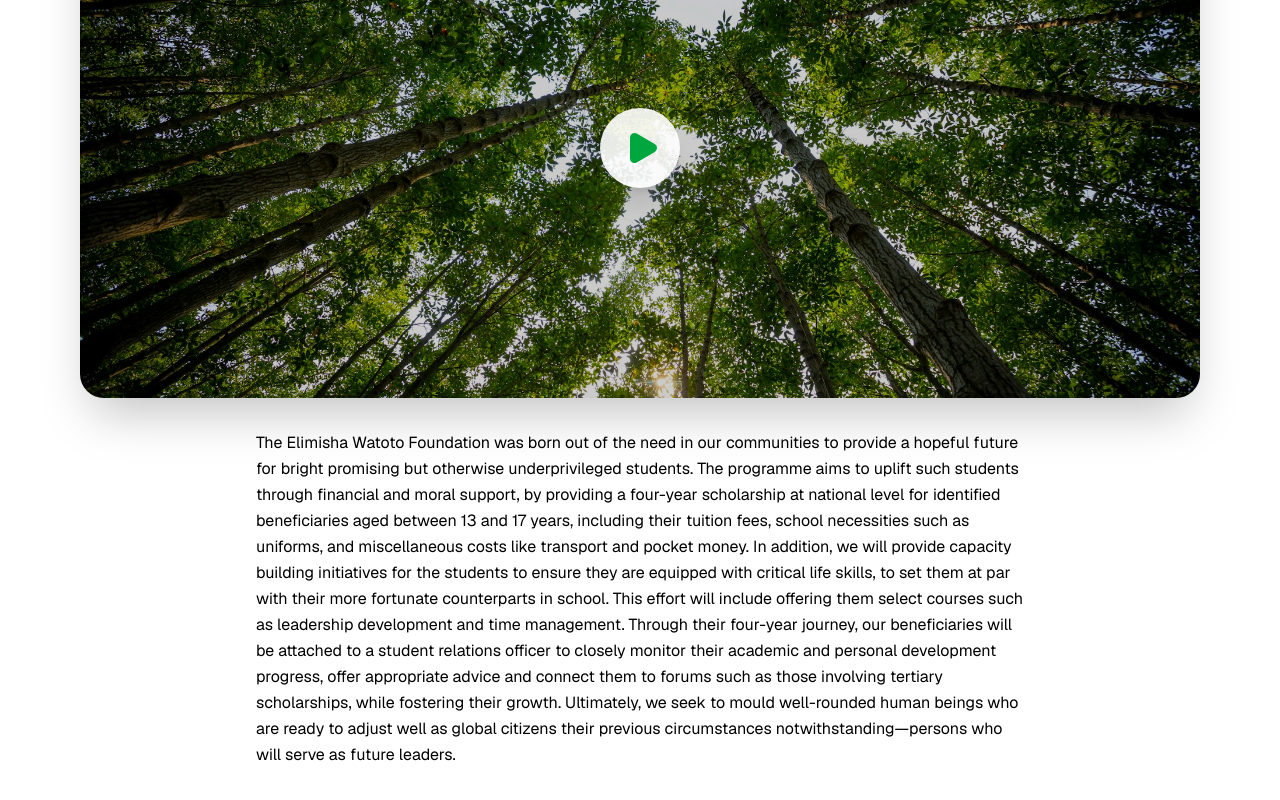
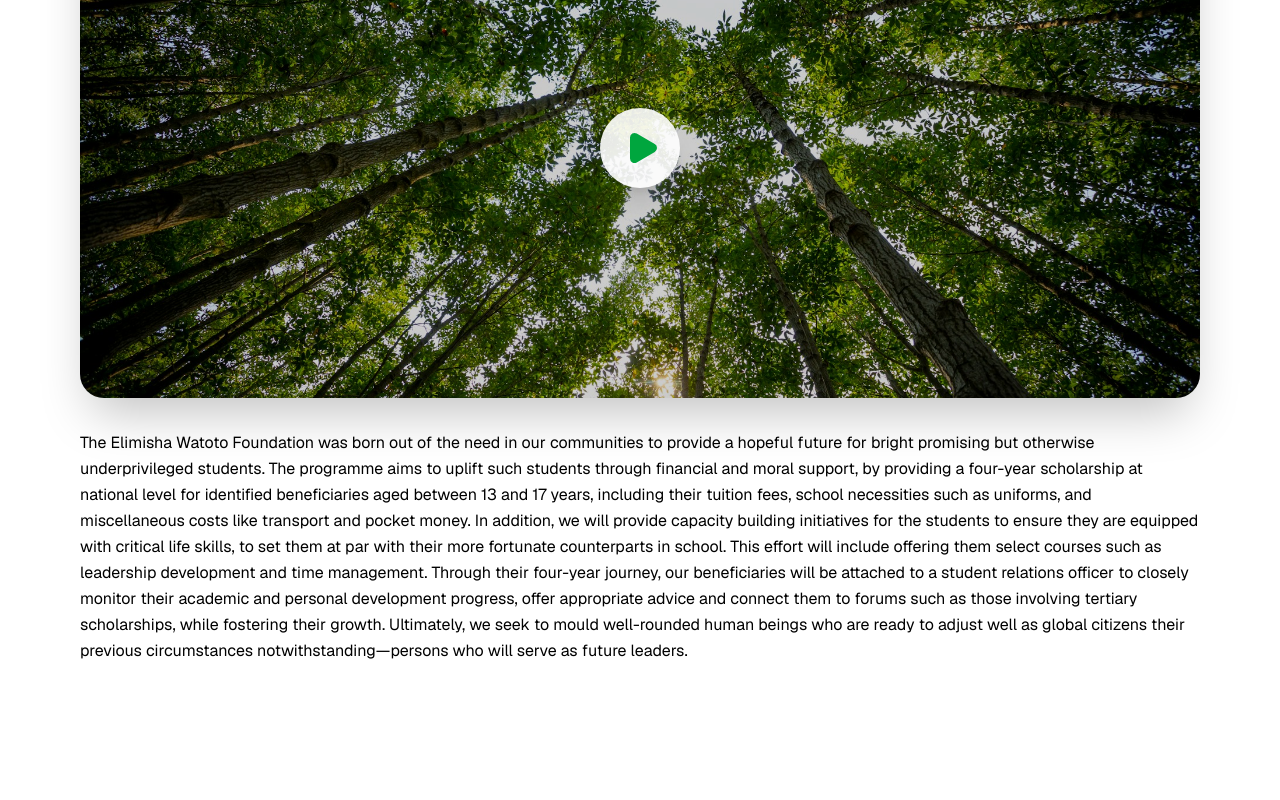
Before and after one commit to analyst15/elimishaweb, a Next.js app: page / in a window 1280 px wide. Shown: the part 1205-2005 px from the top of the page. After the commit the page ends 1933 px from the top, so only its background shows below. Built offline with nearby package versions, Linux system fonts and the light colour scheme.

Commit message:
Edit: video description to take full width

```diff
--- a/app/components/VideoSection.tsx
+++ b/app/components/VideoSection.tsx
@@ -79,7 +79,7 @@ export default function VideoSection() {
         </div>
 
         {/* Description */}
-        <p className="max-w-3xl mx-auto mt-8 text-black text-left text-sm sm:text-base leading-relaxed">
+        <p className="w-full mx-auto mt-8 text-black text-left text-sm sm:text-base leading-relaxed">
         The Elimisha Watoto Foundation was born out of the need in our communities to provide a hopeful future for bright promising but otherwise underprivileged students. The programme aims to uplift such students through financial and moral support, by providing a four-year scholarship at national level for identified beneficiaries aged between 13 and 17 years, including their tuition fees, school necessities such as uniforms, and miscellaneous costs like transport and pocket money. In addition, we will provide capacity building initiatives for the students to ensure they are equipped with critical life skills, to set them at par with their more fortunate counterparts in school. This effort will include offering them select courses such as leadership development and time management.
 
         Through their four-year journey, our beneficiaries will be attached to a student relations officer to closely monitor their academic and personal development progress, offer appropriate advice and connect them to forums such as those involving tertiary scholarships, while fostering their growth. Ultimately, we seek to mould well-rounded human beings who are ready to adjust well as global citizens their previous circumstances notwithstanding—persons who will serve as future leaders.
```
